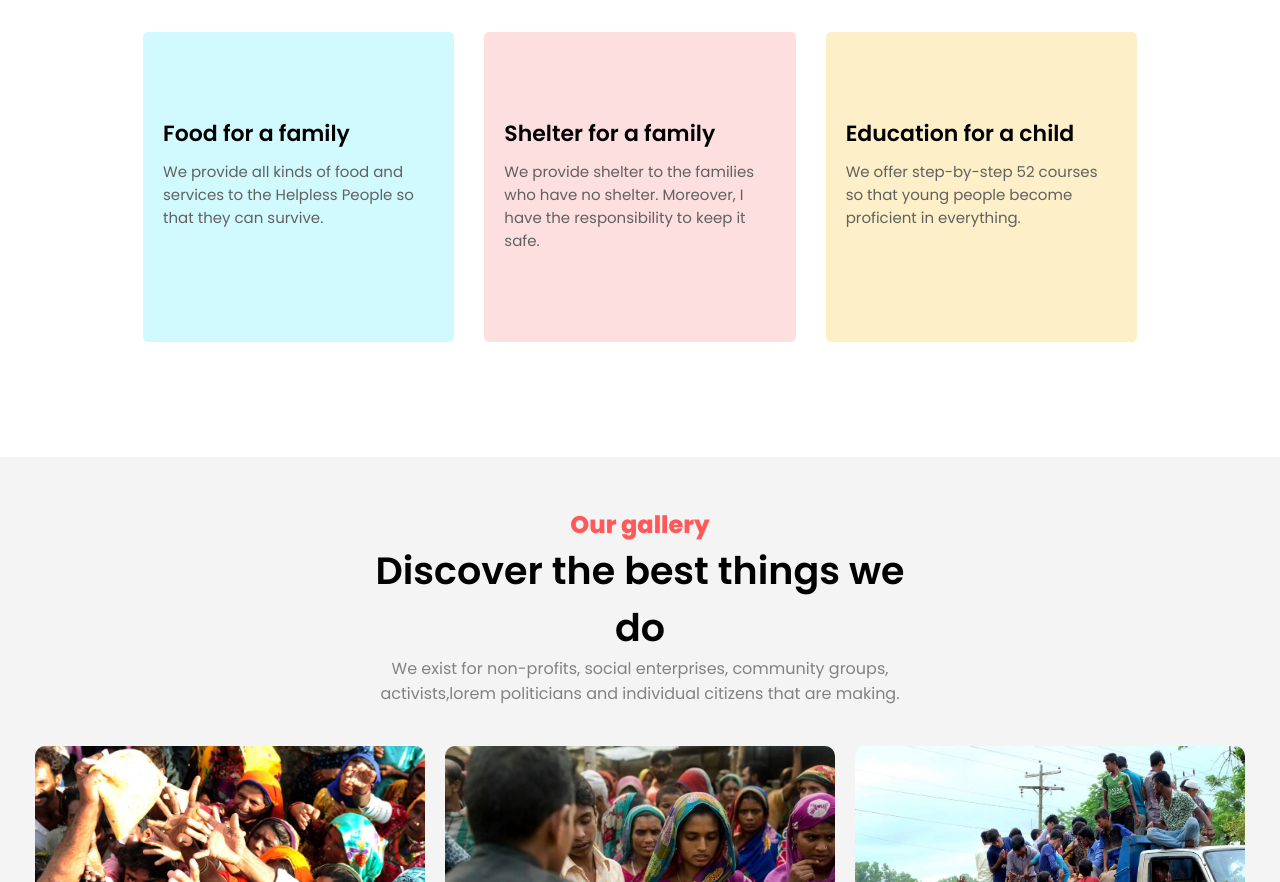
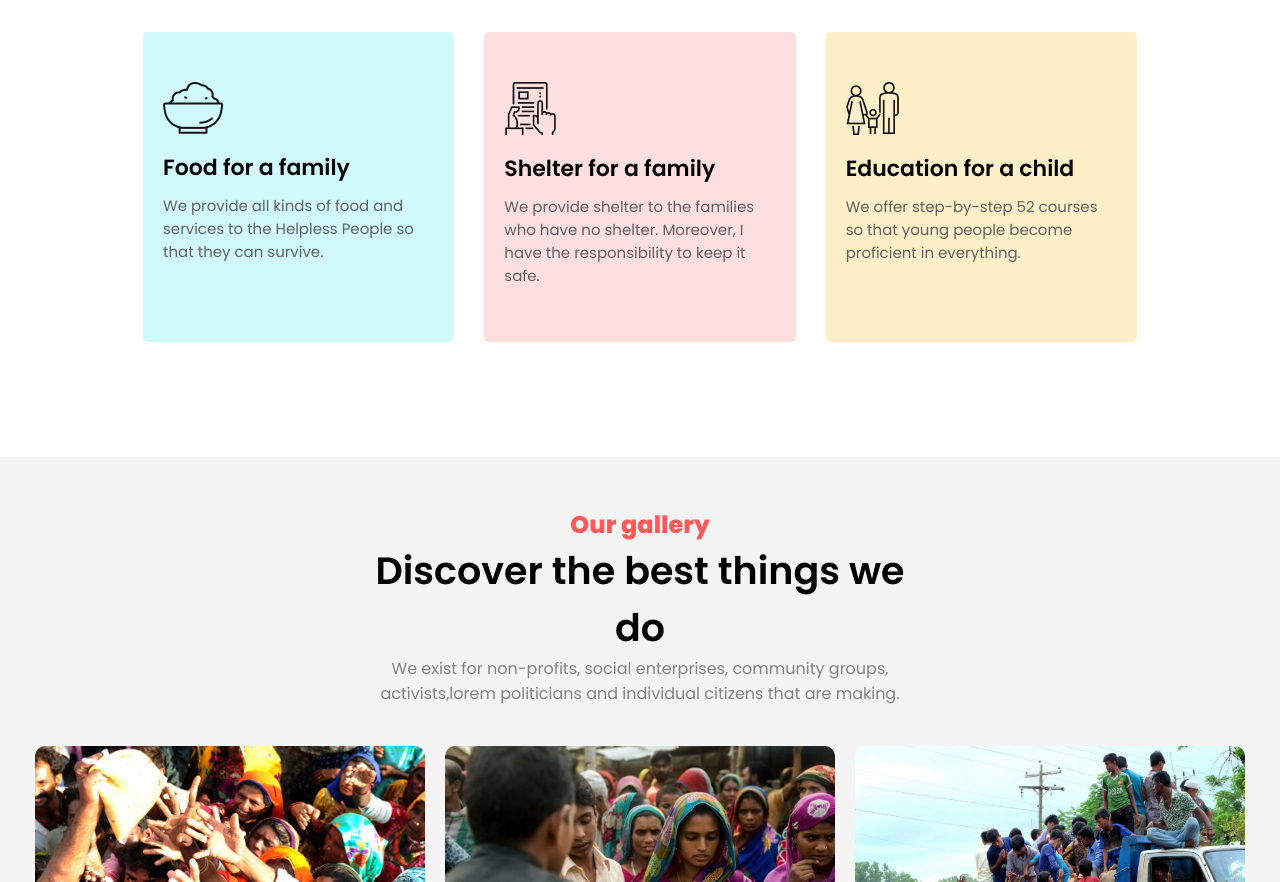
Before and after one commit to Ashik72/donate-website, a plain HTML site: page index.html in a window 1280 px wide. Shown: the part 1208-2090 px from the top of the page. Drawn offline with Linux system fonts and the light colour scheme; the site is published under a folder, as on GitHub Pages, so addresses that start at the root find nothing.

Commit message:
Update index.html
Icons not show issue fixed.

```diff
--- a/index.html
+++ b/index.html
@@ -56,7 +56,7 @@
          </div>
          <div class="donate-plan-boxs">
             <div class="donate-plan-box box1">
-               <img src="/icons/food.png" alt="" />
+               <img src="icons/food.png" alt="" />
                <h3>Food for a family</h3>
                <p>
                   We provide all kinds of food and services to the Helpless
@@ -64,7 +64,7 @@
                </p>
             </div>
             <div class="donate-plan-box box2">
-               <img src="/icons/Frame-1.png" alt="" />
+               <img src="icons/Frame-1.png" alt="" />
                <h3>Shelter for a family</h3>
                <p>
                   We provide shelter to the families who have no shelter.
@@ -72,7 +72,7 @@
                </p>
             </div>
             <div class="donate-plan-box box3">
-               <img src="/icons/shelter.png" alt="" />
+               <img src="icons/shelter.png" alt="" />
                <h3>Education for a child</h3>
                <p>
                   We offer step-by-step 52 courses so that young people become
```
